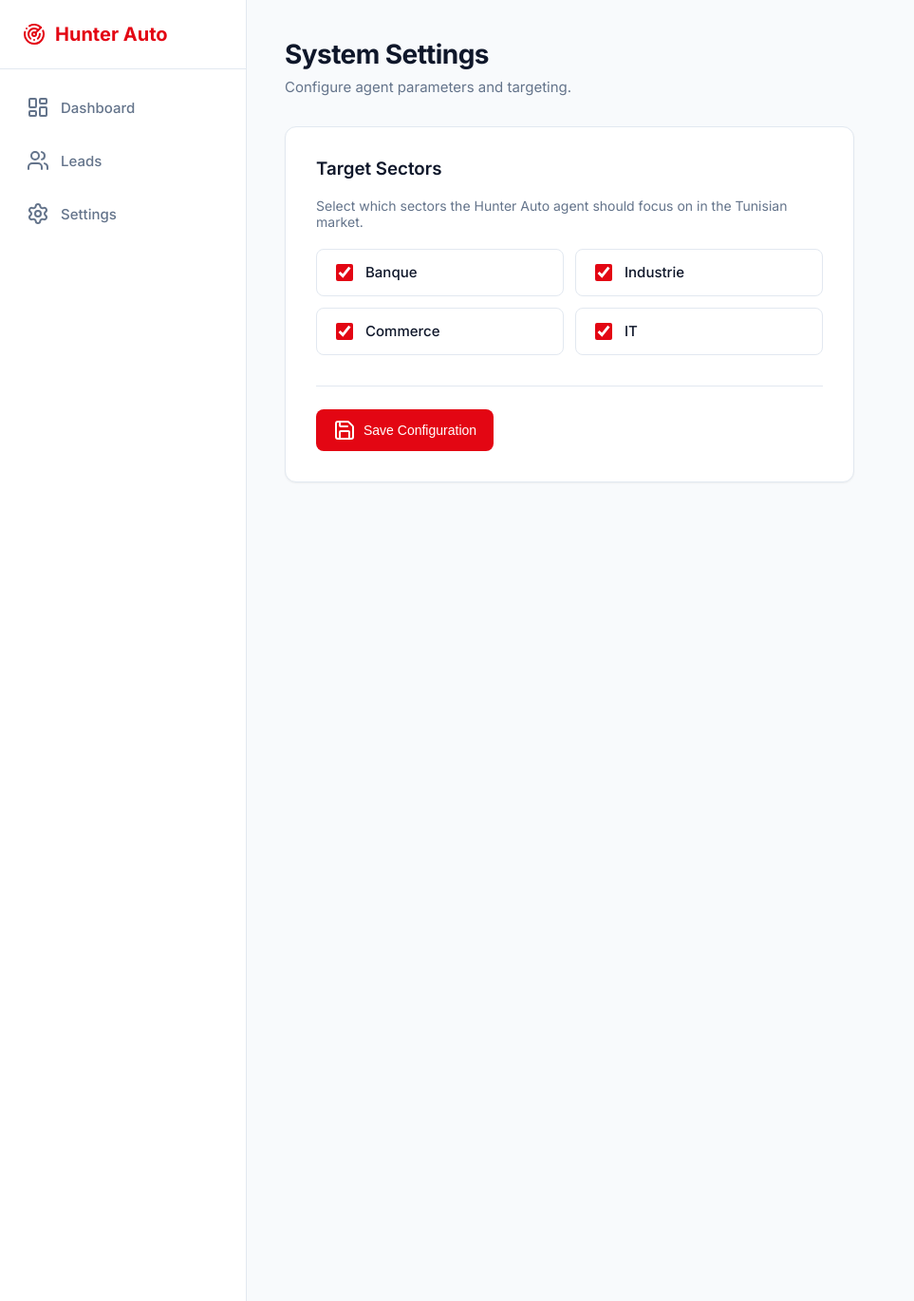
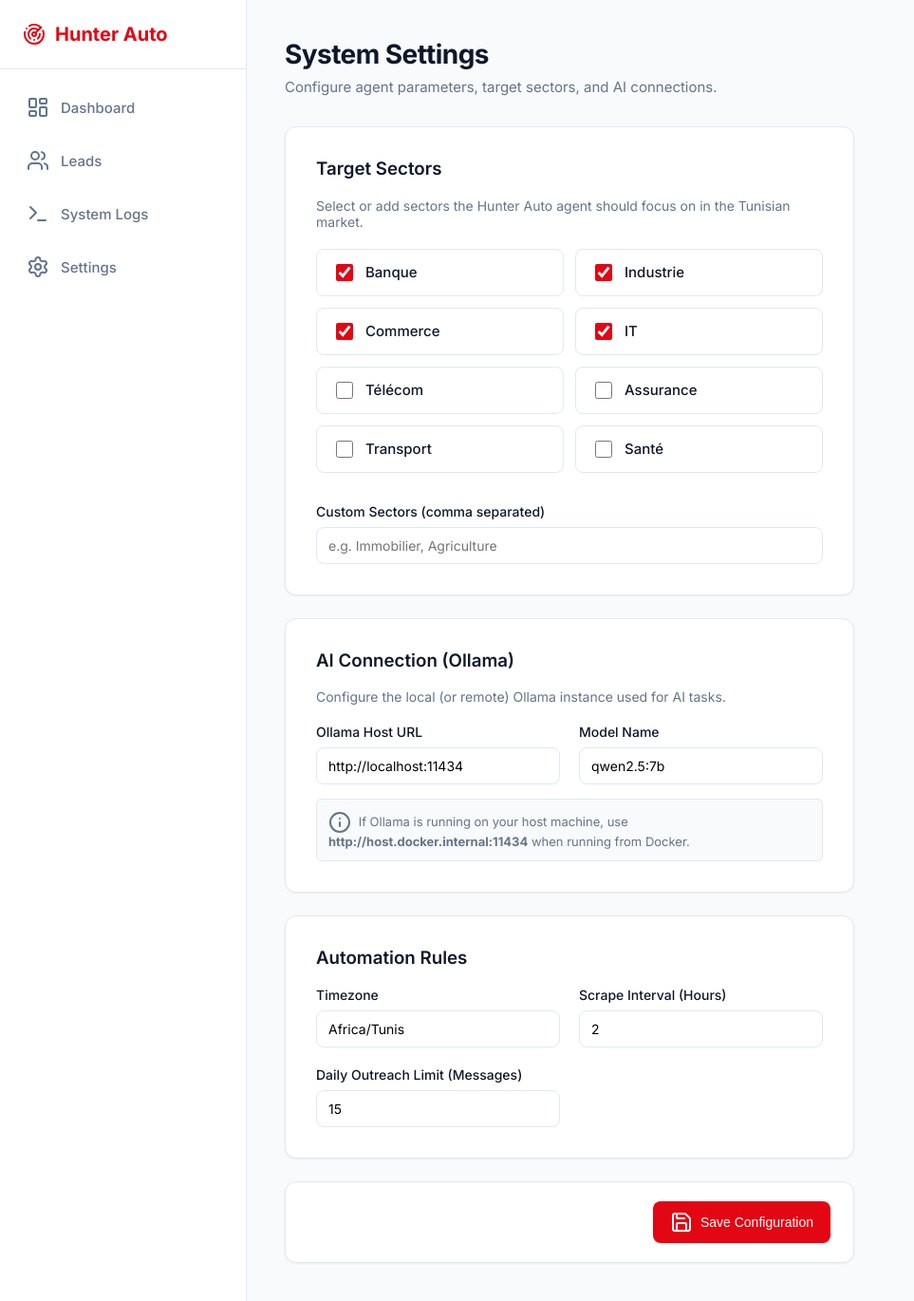
Before and after one commit to Fahdyou420/HunterB2B, a Flask app: page /settings in a window 1280 px wide. Shown: the whole page at 95% size, without its empty margins (0-963 px from the left). Run offline with Flask 3, Linux system fonts and the light colour scheme; some libraries are stand-ins or nearby versions.

Commit message:
feat: Add config settings update and improve AI extraction
Introduce a function to update application settings dynamically and persist changes to the .env file. Enhance AI contact extraction to better handle JSON output and improve robustness against markdown formatting. Refactor Ollama client to use imported settings. Add logging to scrapers and enricher.

````diff
--- a/hunter_auto/ai/contact_extractor.py
+++ b/hunter_auto/ai/contact_extractor.py
@@ -7,7 +7,9 @@ class ContactExtractor:
         Text:
         {raw_text}
 
-        Return a JSON with lists of emails, phone numbers (especially Tunisian format starting with +216 or 00216), and names.
+        Return ONLY a JSON object with keys "emails", "phones", and "names" as lists of strings.
+        Focus especially on Tunisian phone formats (+216, 00216, or local 8-digit numbers).
+        Do not output any markdown formatting like ```json.
         """
 
         schema = {
--- /dev/null
+++ b/hunter_auto/config/logger.py
@@ -0,0 +1,26 @@
+import logging
+import os
+
+os.makedirs("logs", exist_ok=True)
+log_file = "logs/app.log"
+
+logging.basicConfig(
+    level=logging.INFO,
+    format='%(asctime)s [%(levelname)s] %(message)s',
+    handlers=[
+        logging.FileHandler(log_file, encoding='utf-8'),
+        logging.StreamHandler()
+    ]
+)
+
+logger = logging.getLogger("HunterAuto")
+
+def get_recent_logs(lines=50):
+    try:
+        if not os.path.exists(log_file):
+            return "System initialized. Waiting for events...\n"
+        with open(log_file, "r", encoding="utf-8") as f:
+            all_lines = f.readlines()
+            return "".join(all_lines[-lines:])
+    except Exception as e:
+        return f"Could not read logs: {e}"
--- a/hunter_auto/dashboard/app.py
+++ b/hunter_auto/dashboard/app.py
@@ -20,9 +20,50 @@ def leads():
 
 @app.route('/settings', methods=['GET', 'POST'])
 def settings():
+    from config.settings import update_settings, OLLAMA_HOST, OLLAMA_MODEL, TARGET_SECTORS, TIMEZONE, SCRAPE_INTERVAL_HOURS, OUTREACH_DAILY_LIMIT
+
+    success = False
     if request.method == 'POST':
-        pass # Save logic here
-    return render_template('settings.html', sectors=TARGET_SECTORS)
+        # Retrieve form data
+        selected_sectors = request.form.getlist('sectors')
+        custom_sectors_str = request.form.get('custom_sectors', '')
+        if custom_sectors_str.strip():
+            custom_sectors = [s.strip() for s in custom_sectors_str.split(',')]
+            selected_sectors.extend(custom_sectors)
+
+        ollama_host = request.form.get('ollama_host', '').strip()
+        ollama_model = request.form.get('ollama_model', '').strip()
+
+        timezone = request.form.get('timezone', '').strip()
+        scrape_interval = request.form.get('scrape_interval', '').strip()
+        outreach_limit = request.form.get('outreach_limit', '').strip()
+
+        new_settings = {}
+        if selected_sectors: new_settings['TARGET_SECTORS'] = selected_sectors
+        if ollama_host: new_settings['OLLAMA_HOST'] = ollama_host
+        if ollama_model: new_settings['OLLAMA_MODEL'] = ollama_model
+        if timezone: new_settings['TIMEZONE'] = timezone
+        if scrape_interval: new_settings['SCRAPE_INTERVAL_HOURS'] = scrape_interval
+        if outreach_limit: new_settings['OUTREACH_DAILY_LIMIT'] = outreach_limit
+
+        update_settings(new_settings)
+        agent.update_jobs()
+        success = True
+
+    # Build custom sectors string (those not in the default list)
+    default_sectors = ['Banque', 'Industrie', 'Commerce', 'IT', 'Télécom', 'Assurance', 'Transport', 'Santé']
+    current_custom_sectors = [s for s in TARGET_SECTORS if s not in default_sectors]
+    custom_sectors_str = ", ".join(current_custom_sectors)
+
+    return render_template('settings.html',
+                            target_sectors=TARGET_SECTORS,
+                            custom_sectors=custom_sectors_str,
+                            ollama_host=OLLAMA_HOST,
+                            ollama_model=OLLAMA_MODEL,
+                            timezone=TIMEZONE,
+                            scrape_interval=SCRAPE_INTERVAL_HOURS,
+                            outreach_limit=OUTREACH_DAILY_LIMIT,
+                            success=success)
 
 @app.route('/api/stats')
 def api_stats():
@@ -46,10 +87,43 @@ def resume_scheduler():
 
 @app.route('/api/action/trigger_scrape', methods=['POST'])
 def trigger_scrape():
+    from config.logger import logger
+    logger.info("Manual trigger: Google Maps Scrape")
     threading.Thread(target=agent.scrape_job).start()
-    return "Scraping started...", 200
+    return jsonify({"success": True, "message": "Google Maps Scraping started"}), 200
+
+@app.route('/api/action/trigger_linkedin', methods=['POST'])
+def trigger_linkedin():
+    from config.logger import logger
+    logger.info("Manual trigger: LinkedIn Scrape")
+    threading.Thread(target=agent.enrich_job).start()
+    return jsonify({"success": True, "message": "LinkedIn Scraping started"}), 200
 
 @app.route('/api/action/trigger_outreach', methods=['POST'])
 def trigger_outreach():
+    from config.logger import logger
+    logger.info("Manual trigger: Outreach")
     threading.Thread(target=agent.outreach_job).start()
-    return "Outreach started...", 200
+    return jsonify({"success": True, "message": "Outreach started"}), 200
+
+@app.route('/api/action/check_ai', methods=['POST'])
+def check_ai():
+    from ai.ollama_client import ollama_client
+    try:
+        response = ollama_client.generate("Say 'AI is ready'", retries=1)
+        if response:
+            return jsonify({"success": True, "message": "Ollama connection successful!"}), 200
+        else:
+            return jsonify({"success": False, "message": "Connected but failed to generate text."}), 500
+    except Exception as e:
+        return jsonify({"success": False, "message": f"Connection failed: {str(e)}"}), 500
+
+@app.route('/logs')
+def show_logs():
+    return render_template('logs.html')
+
+@app.route('/api/logs_stream')
+def logs_stream():
+    from config.logger import get_recent_logs
+    logs = get_recent_logs(100)
+    return logs
--- a/hunter_auto/dashboard/templates/base.html
+++ b/hunter_auto/dashboard/templates/base.html
@@ -17,6 +17,7 @@
         <ul class="nav-links">
             <li><a href="/"><i data-lucide="layout-dashboard"></i> Dashboard</a></li>
             <li><a href="/leads"><i data-lucide="users"></i> Leads</a></li>
+            <li><a href="/logs"><i data-lucide="terminal"></i> System Logs</a></li>
             <li><a href="/settings"><i data-lucide="settings"></i> Settings</a></li>
         </ul>
     </nav>
--- a/hunter_auto/dashboard/templates/settings.html
+++ b/hunter_auto/dashboard/templates/settings.html
@@ -2,22 +2,108 @@
 {% block content %}
 <div class="header">
     <h1>System Settings</h1>
-    <p>Configure agent parameters and targeting.</p>
+    <p>Configure agent parameters, target sectors, and AI connections.</p>
 </div>
+
+{% if success %}
+<div style="background-color: #D1FAE5; color: #059669; padding: 12px 16px; border-radius: 8px; margin-bottom: 20px; font-size: 14px; display: flex; align-items: center; gap: 8px;">
+    <i data-lucide="check-circle" size="18"></i> Settings saved successfully.
+</div>
+{% endif %}
+
+<form method="POST">
+    <div style="display: grid; gap: 24px;">
+
+        <!-- Target Sectors -->
         <div class="settings-card">
-    <form method="POST">
             <h3>Target Sectors</h3>
             <p style="color: #64748B; font-size: 14px; margin-bottom: 20px;">
-            Select which sectors the Hunter Auto agent should focus on in the Tunisian market.
+                Select or add sectors the Hunter Auto agent should focus on in the Tunisian market.
             </p>
             <div class="checkbox-group">
-            {% for sector in sectors %}
-            <label><input type="checkbox" name="sectors" value="{{ sector }}" checked> {{ sector }}</label>
+                {% set available_sectors = ['Banque', 'Industrie', 'Commerce', 'IT', 'Télécom', 'Assurance', 'Transport', 'Santé'] %}
+                {% for sector in available_sectors %}
+                <label>
+                    <input type="checkbox" name="sectors" value="{{ sector }}" {% if sector in target_sectors %}checked{% endif %}> {{ sector }}
+                </label>
                 {% endfor %}
             </div>
-        <div style="display: flex; gap: 12px; border-top: 1px solid #E2E8F0; padding-top: 24px;">
+
+            <div style="margin-top: 15px;">
+                <label style="font-size: 14px; font-weight: 500; display: block; margin-bottom: 8px;">Custom Sectors (comma separated)</label>
+                <input type="text" name="custom_sectors" placeholder="e.g. Immobilier, Agriculture" class="form-input" value="{{ custom_sectors }}">
+            </div>
+        </div>
+
+        <!-- AI Connection -->
+        <div class="settings-card">
+            <h3>AI Connection (Ollama)</h3>
+            <p style="color: #64748B; font-size: 14px; margin-bottom: 20px;">
+                Configure the local (or remote) Ollama instance used for AI tasks.
+            </p>
+            <div style="display: grid; grid-template-columns: 1fr 1fr; gap: 20px;">
+                <div>
+                    <label class="form-label">Ollama Host URL</label>
+                    <input type="text" name="ollama_host" class="form-input" value="{{ ollama_host }}" placeholder="http://host.docker.internal:11434">
+                </div>
+                <div>
+                    <label class="form-label">Model Name</label>
+                    <input type="text" name="ollama_model" class="form-input" value="{{ ollama_model }}" placeholder="qwen2.5:7b">
+                </div>
+            </div>
+            <div style="margin-top: 15px; font-size: 13px; color: #64748B; background: #F8FAFC; padding: 12px; border-radius: 6px; border: 1px solid #E2E8F0;">
+                <i data-lucide="info" size="14" style="vertical-align: middle; margin-right: 4px;"></i>
+                If Ollama is running on your host machine, use <strong>http://host.docker.internal:11434</strong> when running from Docker.
+            </div>
+        </div>
+
+        <!-- Automation Rules -->
+        <div class="settings-card">
+            <h3>Automation Rules</h3>
+            <div style="display: grid; grid-template-columns: 1fr 1fr; gap: 20px;">
+                <div>
+                    <label class="form-label">Timezone</label>
+                    <input type="text" name="timezone" class="form-input" value="{{ timezone }}" placeholder="Africa/Tunis">
+                </div>
+                <div>
+                    <label class="form-label">Scrape Interval (Hours)</label>
+                    <input type="number" name="scrape_interval" class="form-input" value="{{ scrape_interval }}" min="1" max="72">
+                </div>
+                <div>
+                    <label class="form-label">Daily Outreach Limit (Messages)</label>
+                    <input type="number" name="outreach_limit" class="form-input" value="{{ outreach_limit }}" min="1">
+                </div>
+            </div>
+        </div>
+
+        <!-- Action Bar -->
+        <div class="settings-card" style="display: flex; justify-content: flex-end; padding: 20px 24px;">
             <button type="submit" class="btn"><i data-lucide="save"></i> Save Configuration</button>
         </div>
+    </div>
 </form>
-</div>
+
+<style>
+.form-label {
+    display: block;
+    font-size: 14px;
+    font-weight: 500;
+    margin-bottom: 8px;
+    color: var(--text);
+}
+.form-input {
+    width: 100%;
+    padding: 10px 12px;
+    border: 1px solid var(--border);
+    border-radius: 8px;
+    font-size: 14px;
+    font-family: inherit;
+    transition: all 0.2s;
+}
+.form-input:focus {
+    outline: none;
+    border-color: var(--primary);
+    box-shadow: 0 0 0 3px rgba(227, 6, 19, 0.1);
+}
+</style>
 {% endblock %}
````
Also changed, not shown: hunter_auto/ai/ollama_client.py (+22 -11 lines), hunter_auto/config/settings.py (+25 -1 lines), hunter_auto/dashboard/templates/logs.html (added, +47 -0 lines), hunter_auto/dashboard/templates/partials/controls.html (+35 -13 lines), hunter_auto/scheduler/agent.py (+12 -6 lines), hunter_auto/scrapers/google_maps.py (+23 -6 lines), hunter_auto/scrapers/linkedin_scraper.py (+14 -4 lines), hunter_auto/scrapers/web_enricher.py (+12 -7 lines). Lines whose indentation alone changed are shown as unchanged.
